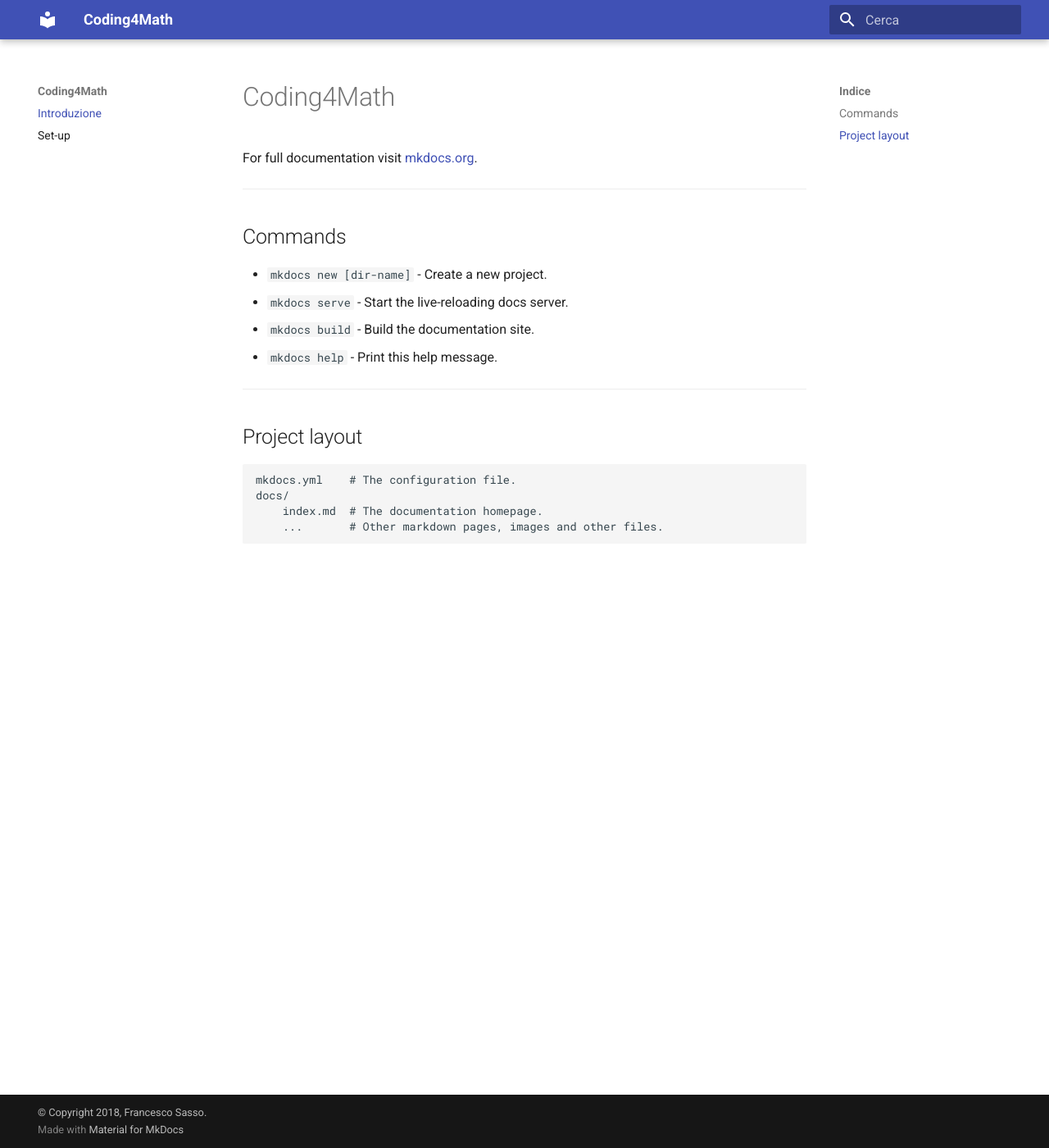
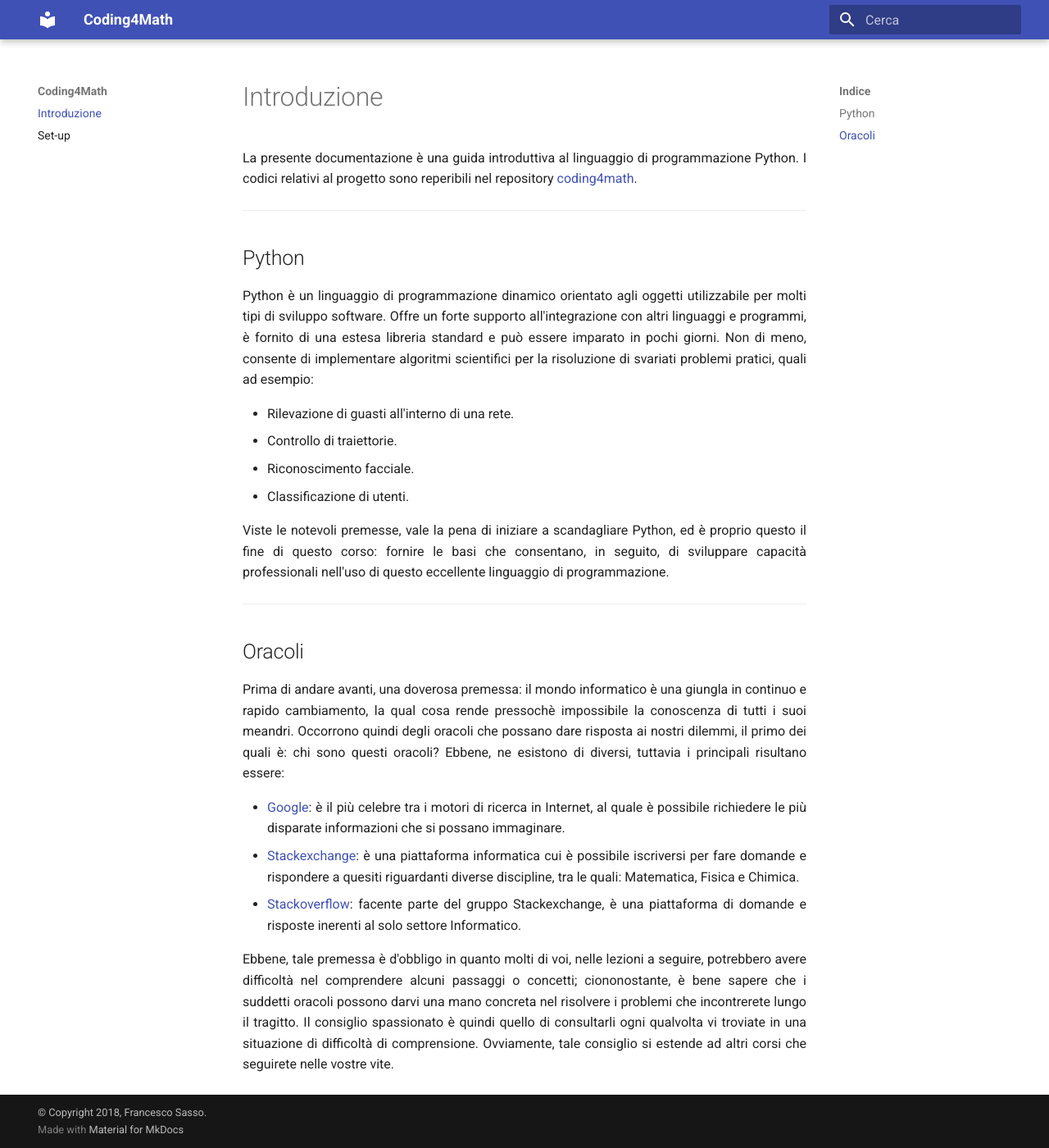
Before and after one commit to cubocicloide/coding4math, an MkDocs documentation site: the page built from docs/docs/index.md, in a window 1280 px wide and 1400 px high. Shown: the whole window at 82% size. Built offline with MkDocs 1.6.1 and Material for MkDocs 9.7.7, drawn with Linux system fonts in a browser that asks for light colours; old or Windows-style settings are respelled for this version of MkDocs.

Commit message:
introduzione

```diff
--- a/docs/docs/index.md
+++ b/docs/docs/index.md
@@ -1,19 +1,34 @@
-# Coding4Math
+# Introduzione
 
-For full documentation visit [mkdocs.org](http://mkdocs.org).
+<div style="text-align: justify;">
+La presente documentazione è una guida introduttiva al linguaggio di programmazione Python. I codici relativi al progetto sono reperibili nel repository <a href="https://github.com/cubocicloide/coding4math">coding4math</a>.
+</div>
 
----
-## Commands
+------
+## Python
 
-* `mkdocs new [dir-name]` - Create a new project.
-* `mkdocs serve` - Start the live-reloading docs server.
-* `mkdocs build` - Build the documentation site.
-* `mkdocs help` - Print this help message.
+<div style="text-align: justify;">
+Python è un linguaggio di programmazione dinamico orientato agli oggetti utilizzabile per molti tipi di sviluppo software. Offre un forte supporto all'integrazione con altri linguaggi e programmi, è fornito di una estesa libreria standard e può essere imparato in pochi giorni. Non di meno, consente di implementare algoritmi scientifici per la risoluzione di svariati problemi pratici, quali ad esempio:
+</div>
 
----
-## Project layout
+* Rilevazione di guasti all'interno di una rete.
+* Controllo di traiettorie.
+* Riconoscimento facciale.
+* Classificazione di utenti.
 
-    mkdocs.yml    # The configuration file.
-    docs/
-        index.md  # The documentation homepage.
-        ...       # Other markdown pages, images and other files.
+<div style="text-align: justify;">
+Viste le notevoli premesse, vale la pena di iniziare a scandagliare Python, ed è proprio questo il fine di questo corso: fornire le basi che consentano, in seguito, di sviluppare capacità professionali nell'uso di questo eccellente linguaggio di programmazione.
+</div>
+
+------
+## Oracoli
+
+<div style="text-align: justify;">
+Prima di andare avanti, una doverosa premessa: il mondo informatico è una giungla in continuo e rapido cambiamento, la qual cosa rende pressochè impossibile la conoscenza di tutti i suoi meandri. Occorrono quindi degli oracoli che possano dare risposta ai nostri dilemmi, il primo dei quali è: chi sono questi oracoli? Ebbene, ne esistono di diversi, tuttavia i principali risultano essere:
+<ul>
+    <li><a href="https://www.google.com/">Google</a>: è il più celebre tra i motori di ricerca in Internet, al quale è possibile richiedere le più disparate informazioni che si possano immaginare.</li>
+    <li><a href="https://stackexchange.com/">Stackexchange</a>: è una piattaforma informatica cui è possibile iscriversi per fare domande e rispondere a quesiti riguardanti diverse discipline, tra le quali: Matematica, Fisica e Chimica.</li>
+    <li><a href="https://stackoverflow.com/">Stackoverflow</a>: facente parte del gruppo Stackexchange, è una piattaforma di domande e risposte inerenti al solo settore Informatico.</li>
+</ul>
+Ebbene, tale premessa è d'obbligo in quanto molti di voi, nelle lezioni a seguire, potrebbero avere difficoltà nel comprendere alcuni passaggi o concetti; ciononostante, è bene sapere che i suddetti oracoli possono darvi una mano concreta nel risolvere i problemi che incontrerete lungo il tragitto. Il consiglio spassionato è quindi quello di consultarli ogni qualvolta vi troviate in una situazione di difficoltà di comprensione. Ovviamente, tale consiglio si estende ad altri corsi che seguirete nelle vostre vite.
+</div>
--- a/docs/mkdocs.yml
+++ b/docs/mkdocs.yml
@@ -15,7 +15,7 @@ markdown_extensions:
   - pymdownx.arithmatex
 
 extra_javascript:
-  - js/mathjax-config.js
+  # - js/mathjax-config.js
   - https://cdn.mathjax.org/mathjax/latest/MathJax.js?config=TeX-AMS-MML_HTMLorMML
 
 copyright: © Copyright 2018, Francesco Sasso.
```
Also changed, not shown: docs/docs/set-up.md (+4 -4 lines), README.md, docs/site/404.html, docs/site/about/index.html (deleted), docs/site/index.html, docs/site/search/search_index.json, docs/site/sitemap.xml, 1 other file.
